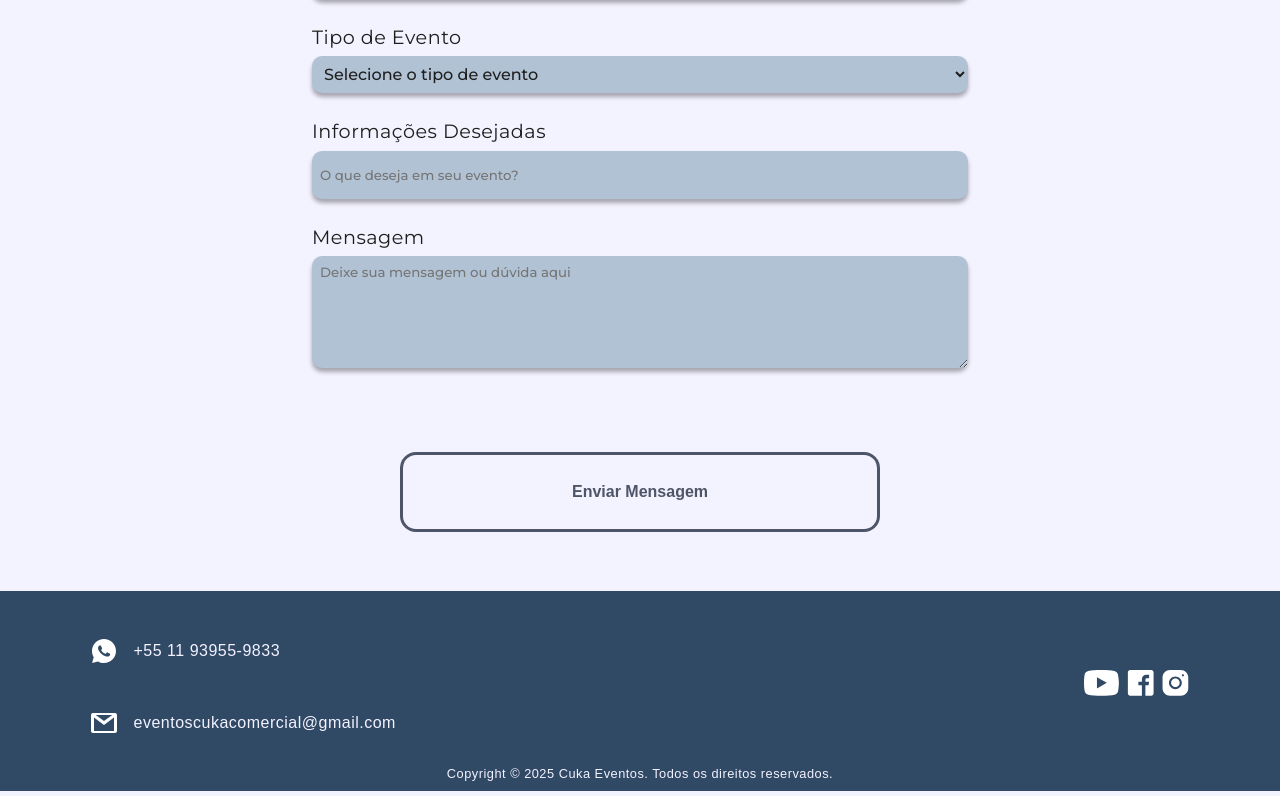
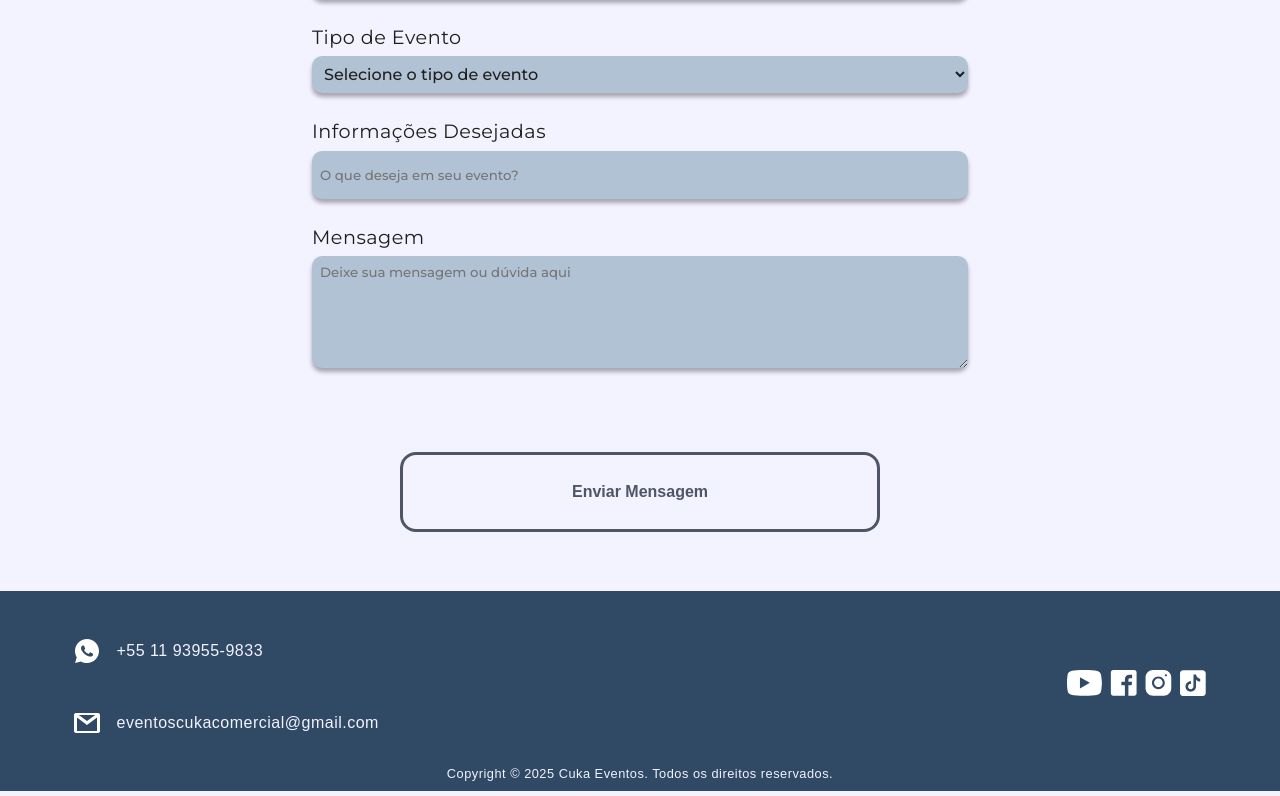
Before and after one commit to Luanquevedo/site-intitucional-next, a Next.js app: page /form in a window 1280 px wide. Shown: the part 555-1351 px from the top of the page. Built offline with nearby package versions, Linux system fonts and the light colour scheme; a web font is replaced by a local one.

Commit message:
adicionado Rede social tiktok

```diff
--- a/src/components/footer/footer.js
+++ b/src/components/footer/footer.js
@@ -58,6 +58,15 @@ const Footer = () => {
           >
             <Image src="/images/ig.svg" alt="Instagram" width={24} height={24} />
           </Link>
+
+          <Link
+            href="https://www.tiktok.com/@cukaeventos.oficial?_t=ZM-8uRJrUAZlBO&_r=1"
+            target="_blank"
+            rel="noopener noreferrer"
+            aria-label="Siga-nos no TikTok"
+          >
+            <Image src="/images/tk.svg" alt="TikTok" width={24} height={24} />
+          </Link>
         </div>
 
       </div>
--- a/src/pages/form.js
+++ b/src/pages/form.js
@@ -14,14 +14,14 @@ export default function Form() {
         <meta name="robots" content="index, follow" />
         <meta property="og:title" content="Entre em Contato - Cuka Eventos" />
         <meta property="og:description" content="Preencha o formulário e solicite seu orçamento para um buffet personalizado e exclusivo para o seu evento." />
-        <meta property="og:image" content="/images/og-image.jpg" />
+        <meta property="og:image" content="/images/og-cuka.png" />
         <meta property="og:url" content="https://www.cukaeventos.com.br/contato" />
         <meta property="og:type" content="website" />
         <meta property="og:site_name" content="Cuka Eventos" />
         <meta name="twitter:card" content="summary_large_image" />
         <meta name="twitter:title" content="Entre em Contato - Cuka Eventos" />
         <meta name="twitter:description" content="Solicite um orçamento para o seu evento personalizado com o Cuka Eventos." />
-        <meta name="twitter:image" content="/images/og-image.jpg" />
+        <meta name="twitter:image" content="/images/og-cuka.png" />
       </Head>
 
       <section id="contact">
```
Also changed, not shown: public/images/tk.svg (added).
